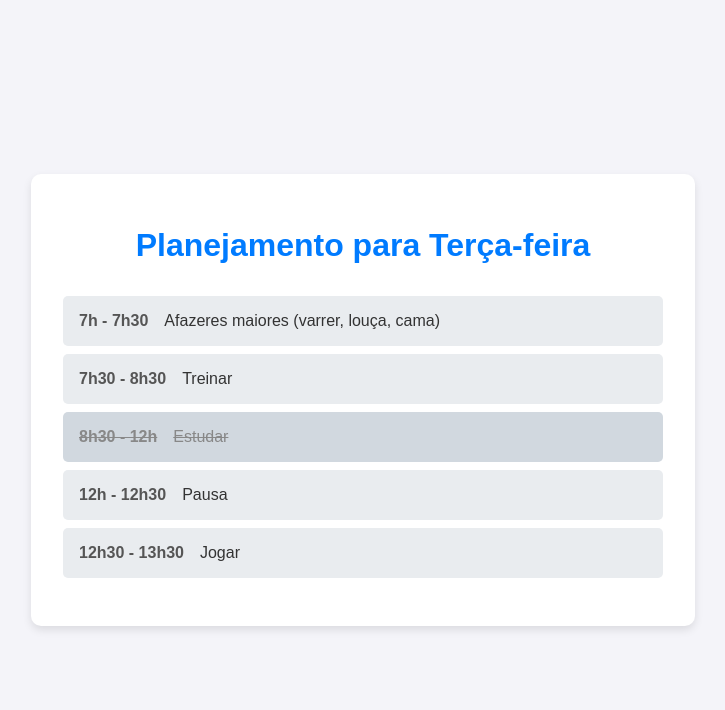
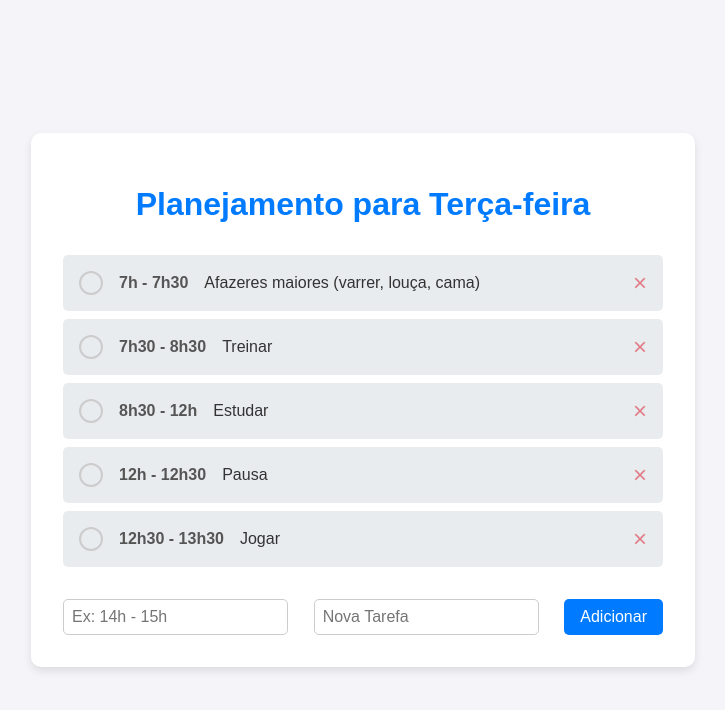
Before and after one commit to gusta301224/Site, a plain HTML site: page index.html in a window 1280 px wide. Both pictures are taken after a click on the element 640 px from the left and 437 px from the top of the page. Shown: the whole page, without its empty margins (277-1002 px from the left). Drawn offline with Linux system fonts and the light colour scheme.

Commit message:
Update index.html

```diff
--- a/index.html
+++ b/index.html
@@ -44,9 +44,8 @@
             padding: 1rem;
             border-radius: 5px;
             display: flex;
-            justify-content: space-between;
             align-items: center;
-            cursor: pointer;
+            position: relative;
             transition: background-color 0.2s;
         }
 
@@ -54,11 +53,36 @@
             background-color: #dee2e6;
         }
 
+        /* Estilo para o ícone de 'feito' */
+        .done-indicator {
+            width: 20px;
+            height: 20px;
+            border: 2px solid #ccc;
+            border-radius: 50%;
+            cursor: pointer;
+            display: flex;
+            justify-content: center;
+            align-items: center;
+            margin-right: 1rem;
+            transition: background-color 0.2s, border-color 0.2s;
+        }
+
+        .done-indicator.done {
+            background-color: #28a745;
+            border-color: #28a745;
+        }
+
+        .done-indicator.done::after {
+            content: '✓';
+            color: #fff;
+            font-size: 14px;
+        }
+
         /* Estilo para a tarefa concluída */
-        #lista-tarefas li.done {
+        #lista-tarefas li.done .horario,
+        #lista-tarefas li.done .tarefa {
             text-decoration: line-through;
             color: #888;
-            background-color: #d1d8df;
         }
 
         #lista-tarefas li .horario {
@@ -68,16 +92,63 @@
             margin-right: 1rem;
         }
 
-        #lista-tarefas li.done .horario,
-        #lista-tarefas li.done .tarefa {
-            color: #888;
-        }
-
         #lista-tarefas li .tarefa {
             flex-grow: 1;
             margin-right: 1rem;
             outline: none;
         }
+
+        /* Estilo para o botão de remover */
+        .remove-btn {
+            cursor: pointer;
+            font-size: 1.5rem;
+            line-height: 1;
+            color: #dc3545;
+            opacity: 0.6;
+            transition: opacity 0.2s;
+            position: absolute;
+            right: 1rem;
+        }
+
+        .remove-btn:hover {
+            opacity: 1;
+        }
+
+        /* Estilo para a área de adicionar tarefas */
+        .add-task-form {
+            display: flex;
+            margin-top: 2rem;
+            gap: 10px;
+            justify-content: space-between;
+        }
+
+        .add-task-form input {
+            border: 1px solid #ccc;
+            padding: 0.5rem;
+            border-radius: 5px;
+            font-size: 1rem;
+        }
+
+        .add-task-form input:focus {
+            outline: 2px solid #007BFF;
+            border-color: transparent;
+        }
+
+        .add-task-form button {
+            background-color: #007BFF;
+            color: #fff;
+            border: none;
+            padding: 0.5rem 1rem;
+            border-radius: 5px;
+            cursor: pointer;
+            font-size: 1rem;
+            transition: background-color 0.2s;
+        }
+
+        .add-task-form button:hover {
+            background-color: #0056b3;
+        }
+
     </style>
 </head>
 <body>
@@ -85,6 +156,11 @@
     <div class="container">
         <h1 id="dia-da-semana"></h1>
         <ul id="lista-tarefas"></ul>
+        <div class="add-task-form">
+            <input type="text" id="horario-novo" placeholder="Ex: 14h - 15h">
+            <input type="text" id="tarefa-nova" placeholder="Nova Tarefa">
+            <button id="add-btn">Adicionar</button>
+        </div>
     </div>
 
     <script>
@@ -161,10 +237,24 @@
             listaTarefas.innerHTML = "";
 
             if (tarefasDoDia) {
+                // Ordena as tarefas por horário
+                tarefasDoDia.sort((a, b) => {
+                    const horaA = parseInt(a.horario.split('h')[0]);
+                    const horaB = parseInt(b.horario.split('h')[0]);
+                    return horaA - horaB;
+                });
+
                 tarefasDoDia.forEach((item, index) => {
                     const li = document.createElement("li");
                     const idDaTarefa = `${nomeDoDia}-${index}`;
                     li.dataset.id = idDaTarefa;
+
+                    const doneIndicator = document.createElement("span");
+                    doneIndicator.className = "done-indicator";
+                    if (item.done) {
+                        doneIndicator.classList.add("done");
+                        li.classList.add("done");
+                    }
 
                     const horarioSpan = document.createElement("span");
                     horarioSpan.className = "horario";
@@ -176,12 +266,14 @@
                     tarefaSpan.textContent = item.tarefa;
                     tarefaSpan.contentEditable = "true";
 
+                    const removeBtn = document.createElement("span");
+                    removeBtn.className = "remove-btn";
+                    removeBtn.textContent = "×";
+
+                    li.appendChild(doneIndicator);
                     li.appendChild(horarioSpan);
                     li.appendChild(tarefaSpan);
-
-                    if (item.done) {
-                        li.classList.add("done");
-                    }
+                    li.appendChild(removeBtn);
 
                     listaTarefas.appendChild(li);
 
@@ -208,18 +300,44 @@
             }
         }
 
-        // Adiciona um evento de clique para marcar a tarefa como concluída
         document.getElementById("lista-tarefas").addEventListener("click", function(event) {
             const li = event.target.closest("li");
             if (li) {
                 const idDaTarefa = li.dataset.id;
-                li.classList.toggle("done");
+                const [nomeDoDia, index] = idDaTarefa.split('-');
 
-                const [nomeDoDia, index] = idDaTarefa.split('-');
-                if (planejamentoAtual[nomeDoDia] && planejamentoAtual[nomeDoDia][index]) {
-                    planejamentoAtual[nomeDoDia][index].done = li.classList.contains("done");
+                if (event.target.classList.contains("remove-btn")) {
+                    // Remover tarefa
+                    planejamentoAtual[nomeDoDia].splice(index, 1);
                     localStorage.setItem('planejamentoSemanal', JSON.stringify(planejamentoAtual));
+                    mostrarPlanejamentoDoDia();
+                } else if (event.target.classList.contains("done-indicator")) {
+                    // Marcar como concluído
+                    const isDone = !planejamentoAtual[nomeDoDia][index].done;
+                    planejamentoAtual[nomeDoDia][index].done = isDone;
+                    localStorage.setItem('planejamentoSemanal', JSON.stringify(planejamentoAtual));
+                    li.classList.toggle("done", isDone);
+                    event.target.classList.toggle("done", isDone);
                 }
+            }
+        });
+
+        document.getElementById("add-btn").addEventListener("click", function() {
+            const horarioNovo = document.getElementById("horario-novo").value;
+            const tarefaNova = document.getElementById("tarefa-nova").value;
+            const dataAtual = new Date();
+            const numeroDoDia = dataAtual.getDay();
+            const nomeDoDia = diasDaSemana[numeroDoDia];
+
+            if (horarioNovo && tarefaNova) {
+                if (!planejamentoAtual[nomeDoDia]) {
+                    planejamentoAtual[nomeDoDia] = [];
+                }
+                planejamentoAtual[nomeDoDia].push({ horario: horarioNovo, tarefa: tarefaNova, done: false });
+                localStorage.setItem('planejamentoSemanal', JSON.stringify(planejamentoAtual));
+                document.getElementById("horario-novo").value = "";
+                document.getElementById("tarefa-nova").value = "";
+                mostrarPlanejamentoDoDia();
             }
         });
 
```
